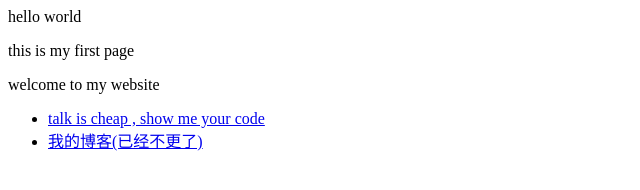
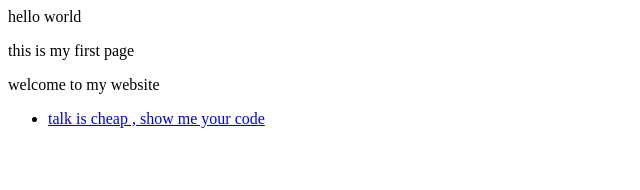
Before and after one commit to Groot-122/Groot-122.github.io, a plain HTML site: page index.html in a window 1280 px wide. Shown: the whole page, without its empty margins (0-640 px from the left). Drawn offline with Linux system fonts and the light colour scheme.

Commit message:
Update index.html

```diff
--- a/index.html
+++ b/index.html
@@ -5,5 +5,5 @@
 
 <ul>
   <li> <a href="https://talkischeap.qicp.vip"> talk is cheap , show me your code </a> </li>
-  <li> <a href="http://2r6964a119.wicp.vip">我的博客(已经不更了)</a> </li>
+
 </ul>
```
